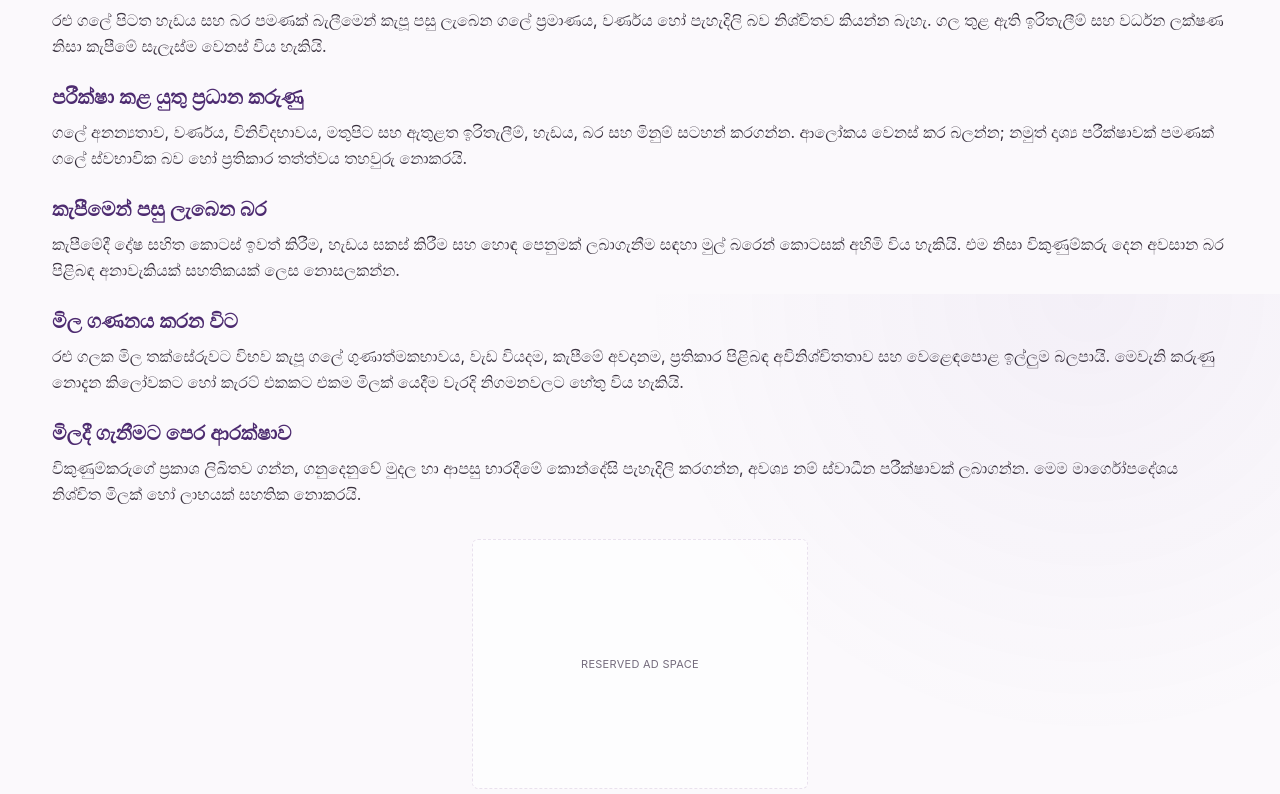
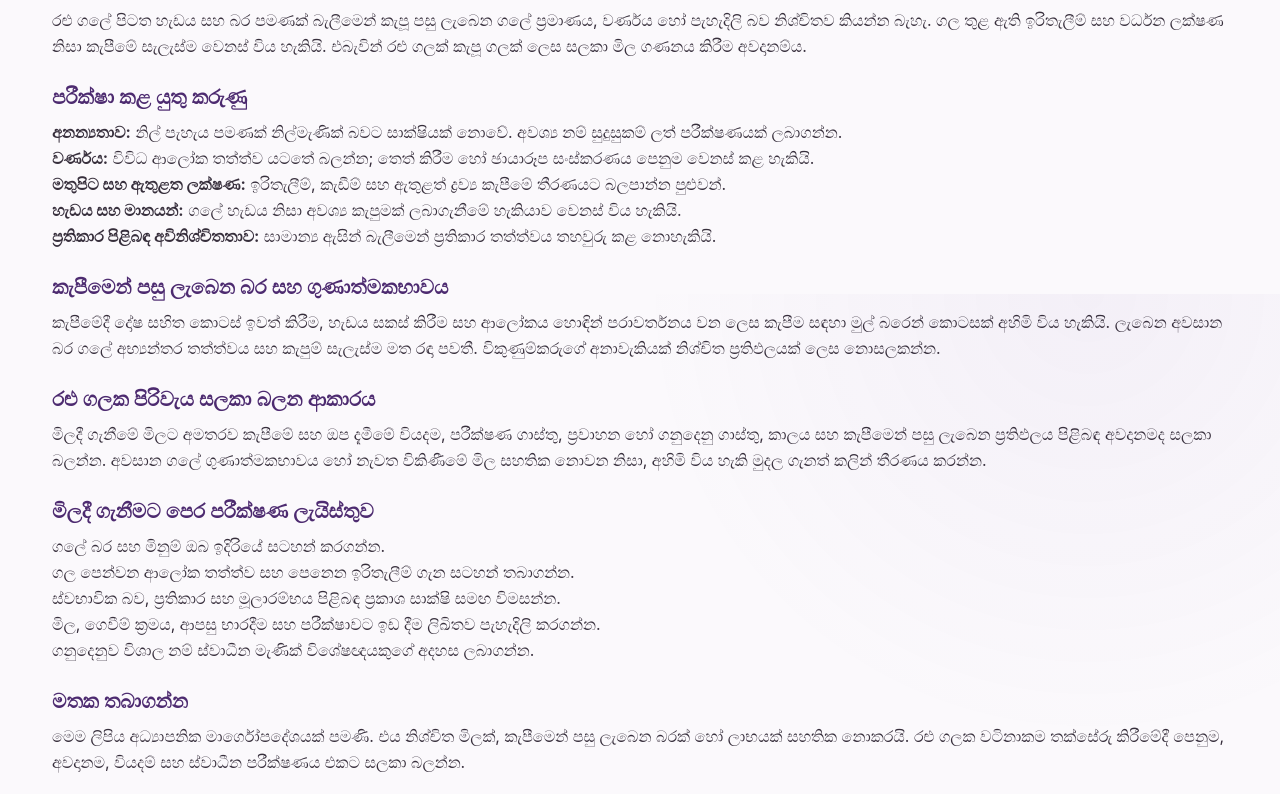
Before and after one commit to LinukaBandara/GemologyX, a Next.js app: page /si/learn/rough-blue-sapphire-value in a window 1280 px wide. Shown: the part 506-1300 px from the top of the page. Built offline with nearby package versions, Linux system fonts and the light colour scheme.

Commit message:
Expand rough blue sapphire valuation guidance

```diff
--- a/src/app/si/learn/rough-blue-sapphire-value/page.tsx
+++ b/src/app/si/learn/rough-blue-sapphire-value/page.tsx
@@ -3,30 +3,45 @@ import { ArticleLayout, ArticleSection } from "@/components/article-layout";
 
 export const metadata: Metadata = {
   title: "රළු නිල්මැණික් ගලක වටිනාකම තක්සේරු කිරීම",
-  description: "රළු නිල්මැණිකක වර්ණය, විනිවිදභාවය, ඉරිතැලීම්, හැඩය සහ කැපීමෙන් පසු ලැබිය හැකි බර ගැන සිංහල මාර්ගෝපදේශය.",
+  description: "රළු නිල්මැණිකක වර්ණය, විනිවිදභාවය, ඉරිතැලීම්, කැපීමේ අවදානම සහ මිලදී ගැනීමට පෙර පරීක්ෂා කළ යුතු කරුණු ගැන සිංහල මාර්ගෝපදේශය.",
 };
 
 export default function Page() {
   return (
-    <ArticleLayout category="සිංහල මැණික් දැනුම" readTime="මිනිත්තු 6" title="රළු නිල්මැණික් ගලක වටිනාකම තක්සේරු කිරීම" crumbHref="/si/learn/blue-sapphire-complete-guide" crumbLabel="නිල්මැණික් මාර්ගෝපදේශය" related={[
+    <ArticleLayout category="සිංහල මැණික් දැනුම" readTime="මිනිත්තු 7" title="රළු නිල්මැණික් ගලක වටිනාකම තක්සේරු කිරීම" crumbHref="/si/learn/blue-sapphire-complete-guide" crumbLabel="නිල්මැණික් මාර්ගෝපදේශය" related={[
       { label: "රළු නිල්මැණික් ගලක ඇතුළත ලක්ෂණ", href: "/si/learn/rough-sapphire-inclusions" },
       { label: "රළු මැණික් ගලක් මිලදී ගැනීමට පෙර", href: "/si/learn/buying-rough-gemstones" },
       { label: "නිල්මැණිකක වටිනාකමට බලපාන කරුණු", href: "/si/learn/blue-sapphire-value-factors" },
     ]}>
       <ArticleSection heading="රළු ගලක මිල ඇස්තමේන්තු කිරීම අමාරු ඇයි?">
-        <p>රළු ගලේ පිටත හැඩය සහ බර පමණක් බැලීමෙන් කැපූ පසු ලැබෙන ගලේ ප්‍රමාණය, වර්ණය හෝ පැහැදිලි බව නිශ්චිතව කියන්න බැහැ. ගල තුළ ඇති ඉරිතැලීම් සහ වර්ධන ලක්ෂණ නිසා කැපීමේ සැලැස්ම වෙනස් විය හැකියි.</p>
+        <p>රළු ගලේ පිටත හැඩය සහ බර පමණක් බැලීමෙන් කැපූ පසු ලැබෙන ගලේ ප්‍රමාණය, වර්ණය හෝ පැහැදිලි බව නිශ්චිතව කියන්න බැහැ. ගල තුළ ඇති ඉරිතැලීම් සහ වර්ධන ලක්ෂණ නිසා කැපීමේ සැලැස්ම වෙනස් විය හැකියි. එබැවින් රළු ගලක් කැපූ ගලක් ලෙස සලකා මිල ගණනය කිරීම අවදානම්ය.</p>
       </ArticleSection>
-      <ArticleSection heading="පරීක්ෂා කළ යුතු ප්‍රධාන කරුණු">
-        <p>ගලේ අනන්‍යතාව, වර්ණය, විනිවිදභාවය, මතුපිට සහ ඇතුළත ඉරිතැලීම්, හැඩය, බර සහ මිනුම් සටහන් කරගන්න. ආලෝකය වෙනස් කර බලන්න; නමුත් දෘශ්‍ය පරීක්ෂාවක් පමණක් ගලේ ස්වභාවික බව හෝ ප්‍රතිකාර තත්ත්වය තහවුරු නොකරයි.</p>
+      <ArticleSection heading="පරීක්ෂා කළ යුතු කරුණු">
+        <ul>
+          <li><strong>අනන්‍යතාව:</strong> නිල් පැහැය පමණක් නිල්මැණික් බවට සාක්ෂියක් නොවේ. අවශ්‍ය නම් සුදුසුකම් ලත් පරීක්ෂණයක් ලබාගන්න.</li>
+          <li><strong>වර්ණය:</strong> විවිධ ආලෝක තත්ත්ව යටතේ බලන්න; තෙත් කිරීම හෝ ඡායාරූප සංස්කරණය පෙනුම වෙනස් කළ හැකියි.</li>
+          <li><strong>මතුපිට සහ ඇතුළත ලක්ෂණ:</strong> ඉරිතැලීම්, කැඩීම් සහ ඇතුළත් ද්‍රව්‍ය කැපීමේ තීරණයට බලපාන්න පුළුවන්.</li>
+          <li><strong>හැඩය සහ මානයන්:</strong> ගලේ හැඩය නිසා අවශ්‍ය කැපුමක් ලබාගැනීමේ හැකියාව වෙනස් විය හැකියි.</li>
+          <li><strong>ප්‍රතිකාර පිළිබඳ අවිනිශ්චිතතාව:</strong> සාමාන්‍ය ඇසින් බැලීමෙන් ප්‍රතිකාර තත්ත්වය තහවුරු කළ නොහැකියි.</li>
+        </ul>
       </ArticleSection>
-      <ArticleSection heading="කැපීමෙන් පසු ලැබෙන බර">
-        <p>කැපීමේදී දෝෂ සහිත කොටස් ඉවත් කිරීම, හැඩය සකස් කිරීම සහ හොඳ පෙනුමක් ලබාගැනීම සඳහා මුල් බරෙන් කොටසක් අහිමි විය හැකියි. එම නිසා විකුණුම්කරු දෙන අවසාන බර පිළිබඳ අනාවැකියක් සහතිකයක් ලෙස නොසලකන්න.</p>
+      <ArticleSection heading="කැපීමෙන් පසු ලැබෙන බර සහ ගුණාත්මකභාවය">
+        <p>කැපීමේදී දෝෂ සහිත කොටස් ඉවත් කිරීම, හැඩය සකස් කිරීම සහ ආලෝකය හොඳින් පරාවර්තනය වන ලෙස කැපීම සඳහා මුල් බරෙන් කොටසක් අහිමි විය හැකියි. ලැබෙන අවසාන බර ගලේ අභ්‍යන්තර තත්ත්වය සහ කැපුම් සැලැස්ම මත රඳා පවතී. විකුණුම්කරුගේ අනාවැකියක් නිශ්චිත ප්‍රතිඵලයක් ලෙස නොසලකන්න.</p>
       </ArticleSection>
-      <ArticleSection heading="මිල ගණනය කරන විට">
-        <p>රළු ගලක මිල තක්සේරුවට විභව කැපූ ගලේ ගුණාත්මකභාවය, වැඩ වියදම, කැපීමේ අවදානම, ප්‍රතිකාර පිළිබඳ අවිනිශ්චිතතාව සහ වෙළෙඳපොළ ඉල්ලුම බලපායි. මෙවැනි කරුණු නොදැන කිලෝවකට හෝ කැරට් එකකට එකම මිලක් යෙදීම වැරදි නිගමනවලට හේතු විය හැකියි.</p>
+      <ArticleSection heading="රළු ගලක පිරිවැය සලකා බලන ආකාරය">
+        <p>මිලදී ගැනීමේ මිලට අමතරව කැපීමේ සහ ඔප දැමීමේ වියදම, පරීක්ෂණ ගාස්තු, ප්‍රවාහන හෝ ගනුදෙනු ගාස්තු, කාලය සහ කැපීමෙන් පසු ලැබෙන ප්‍රතිඵලය පිළිබඳ අවදානමද සලකා බලන්න. අවසාන ගලේ ගුණාත්මකභාවය හෝ නැවත විකිණීමේ මිල සහතික නොවන නිසා, අහිමි විය හැකි මුදල ගැනත් කලින් තීරණය කරන්න.</p>
       </ArticleSection>
-      <ArticleSection heading="මිලදී ගැනීමට පෙර ආරක්ෂාව">
-        <p>විකුණුම්කරුගේ ප්‍රකාශ ලිඛිතව ගන්න, ගනුදෙනුවේ මුදල හා ආපසු භාරදීමේ කොන්දේසි පැහැදිලි කරගන්න, අවශ්‍ය නම් ස්වාධීන පරීක්ෂාවක් ලබාගන්න. මෙම මාර්ගෝපදේශය නිශ්චිත මිලක් හෝ ලාභයක් සහතික නොකරයි.</p>
+      <ArticleSection heading="මිලදී ගැනීමට පෙර පරීක්ෂණ ලැයිස්තුව">
+        <ul>
+          <li>ගලේ බර සහ මිනුම් ඔබ ඉදිරියේ සටහන් කරගන්න.</li>
+          <li>ගල පෙන්වන ආලෝක තත්ත්ව සහ පෙනෙන ඉරිතැලීම් ගැන සටහන් තබාගන්න.</li>
+          <li>ස්වභාවික බව, ප්‍රතිකාර සහ මූලාරම්භය පිළිබඳ ප්‍රකාශ සාක්ෂි සමඟ විමසන්න.</li>
+          <li>මිල, ගෙවීම් ක්‍රමය, ආපසු භාරදීම සහ පරීක්ෂාවට ඉඩ දීම ලිඛිතව පැහැදිලි කරගන්න.</li>
+          <li>ගනුදෙනුව විශාල නම් ස්වාධීන මැණික් විශේෂඥයකුගේ අදහස ලබාගන්න.</li>
+        </ul>
+      </ArticleSection>
+      <ArticleSection heading="මතක තබාගන්න">
+        <p>මෙම ලිපිය අධ්‍යාපනික මාර්ගෝපදේශයක් පමණි. එය නිශ්චිත මිලක්, කැපීමෙන් පසු ලැබෙන බරක් හෝ ලාභයක් සහතික නොකරයි. රළු ගලක වටිනාකම තක්සේරු කිරීමේදී පෙනුම, අවදානම, වියදම් සහ ස්වාධීන පරීක්ෂණය එකට සලකා බලන්න.</p>
       </ArticleSection>
     </ArticleLayout>
   );
```
